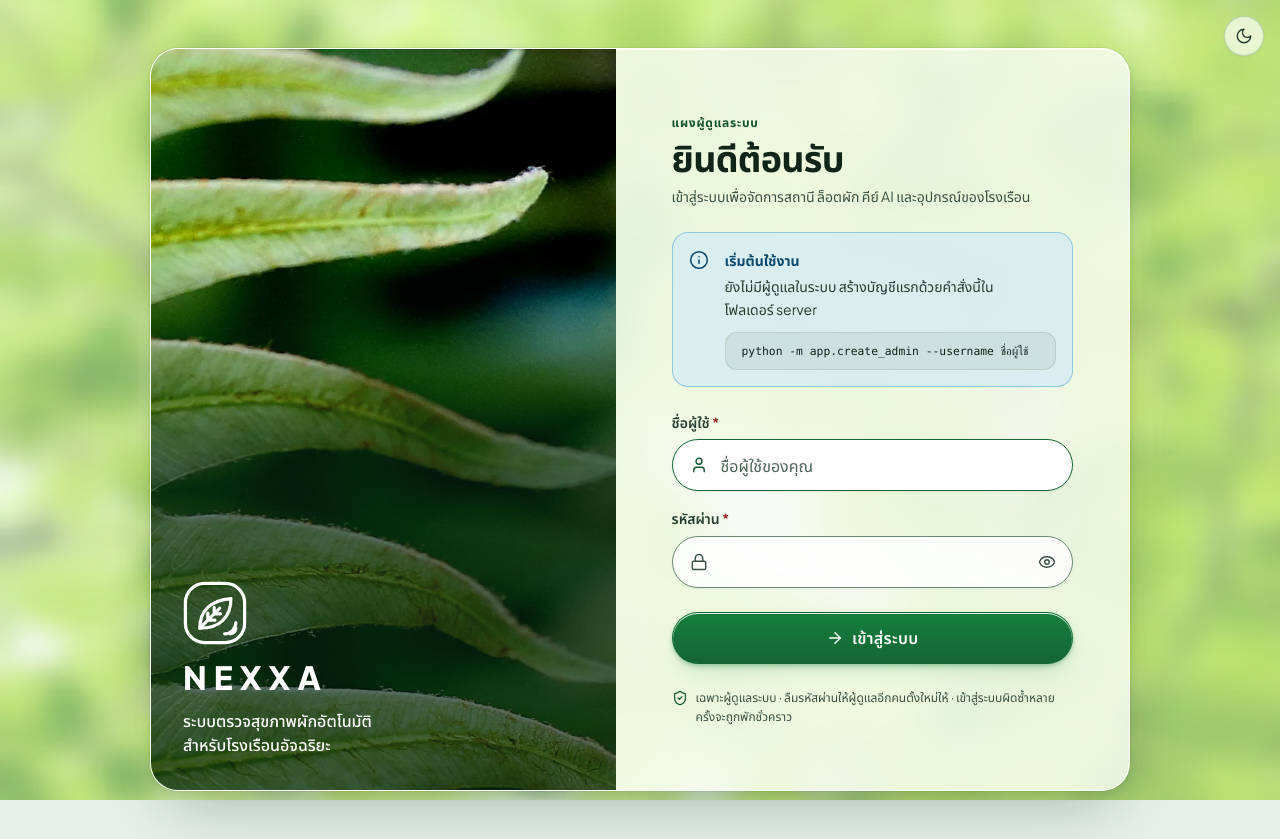
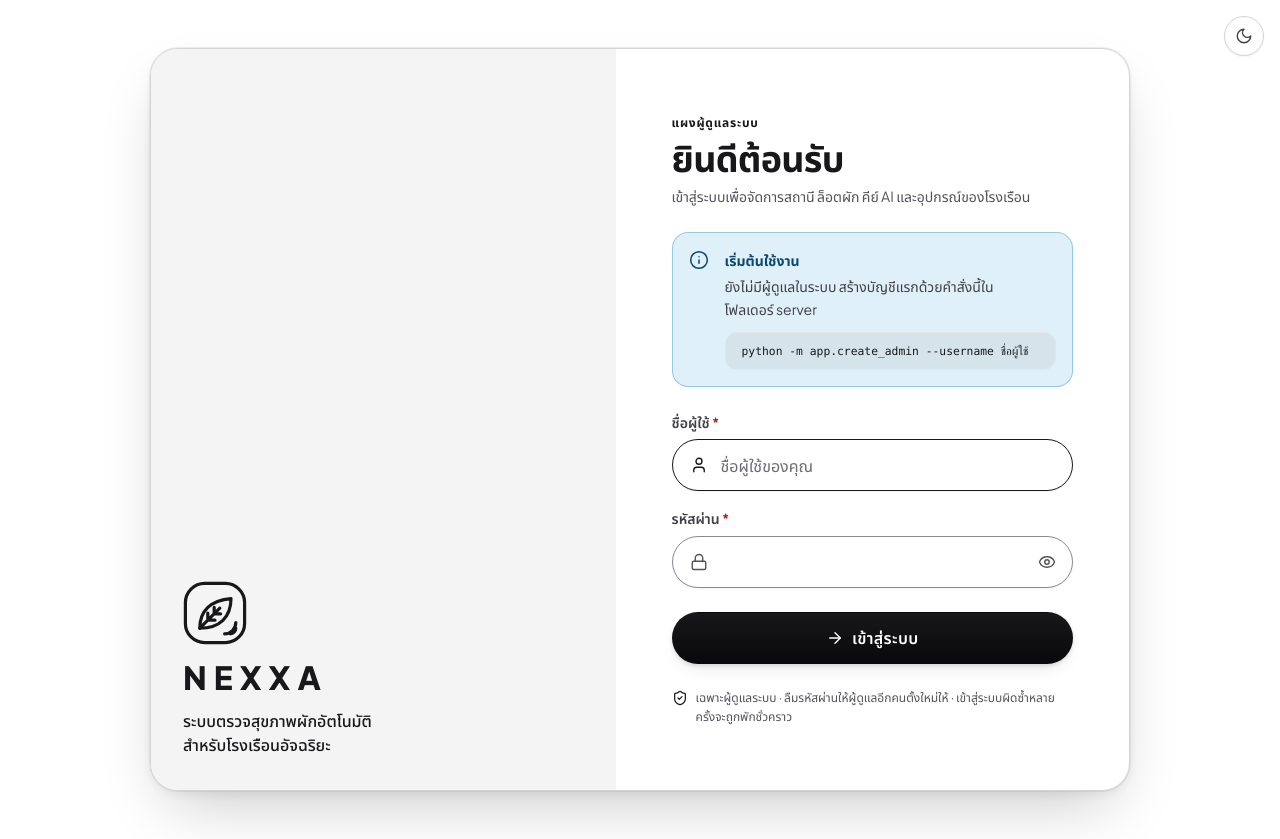
Before and after one commit to En-Tanawat/Nexxa, a FastAPI app: page /login?next=/admin/batches in a window 1280 px wide. Run offline with FastAPI, Linux system fonts and the light colour scheme.

Commit message:
feat: store photos in the database; plain white web theme
- capture_images table holds the photo bytes (survives Render restarts);
  older file-based rows still load from inside the image directory
- light theme is white/neutral grey, no foliage background or login photo;
  default is light (dark only when chosen with the toggle)

```diff
--- a/server/app/main.py
+++ b/server/app/main.py
@@ -321,7 +321,7 @@ def create_capture(
     session.flush()
     # read everything the response and the rollup need before commit(): commit expires the ORM objects
     day, capture_id, station_id = capture.taken_at.date(), capture.id, station.id
-    capture.image_path = storage.save_image(data, round_id, station.id, capture.id)
+    capture.image_path = storage.save_image(session, data, capture.id)
 
     # no AI call here: the station's photos are analysed together when the robot asks for the station summary
     status = "stored" if quality.ok else "retake" if failed_attempt <= settings.max_retakes else "needs_review"
--- a/server/app/seed_demo.py
+++ b/server/app/seed_demo.py
@@ -21,7 +21,7 @@ from sqlalchemy import delete, func, not_, select
 from sqlalchemy.orm import Session
 
 from app import stats
-from app.models import AppSetting, Batch, Capture, Crop, DailyStat, Round, Station, StationAnalysis, Summary
+from app.models import AppSetting, Batch, Capture, CaptureImage, Crop, DailyStat, Round, Station, StationAnalysis, Summary
 
 ANGLES = ["top", "left", "right"]
 STATIONS = 1  # one station for now, holding many plants
@@ -374,6 +374,7 @@ def clear(session: Session) -> dict:
     ).all()
 
     if demo_cap_ids:
+        session.execute(delete(CaptureImage).where(CaptureImage.capture_id.in_(demo_cap_ids)))
         session.execute(delete(Capture).where(Capture.id.in_(demo_cap_ids)))
 
     # Find demo rounds
--- a/server/app/web/static/css/nexxa.css
+++ b/server/app/web/static/css/nexxa.css
@@ -45,7 +45,7 @@
 
   /* Glass + imagery (pre-blurred photo, so no CSS blur filter runs over the whole viewport) */
   --glass-blur: 18px;
-  --bg-image: url("/static/img/foliage-bg.webp");
+  --bg-image: none;
 
   /* Motion (MASTER: 150-300ms) */
   --ease: cubic-bezier(0.2, 0.8, 0.2, 1);
@@ -66,40 +66,40 @@
 /* Light: airy sage. Also the default when JavaScript is off (no data-theme attribute). */
 :root, [data-theme="light"] {
   color-scheme: light;
-  --color-primary: #15803D;
+  --color-primary: #18181B;
   --color-on-primary: #FFFFFF;
-  --color-secondary: #22C55E;
-  --color-on-secondary: #0F2A1A;
-  --color-accent: #15803D;
-  --color-accent-deep: #166534;
+  --color-secondary: #3F3F46;
+  --color-on-secondary: #FFFFFF;
+  --color-accent: #18181B;
+  --color-accent-deep: #09090B;
   --color-on-accent: #FFFFFF;
-  --color-background: #E7F0E8;
-  --color-foreground: #10241A;
-  --color-card: rgba(255, 255, 255, 0.62);
-  --color-card-foreground: #10241A;
-  --color-muted: rgba(16, 72, 40, 0.06);
-  --color-muted-foreground: #3A5043;
-  --color-subtle-foreground: #263C2F;
-  --color-border: #6B8A75;
+  --color-background: #FFFFFF;
+  --color-foreground: #18181B;
+  --color-card: #FFFFFF;
+  --color-card-foreground: #18181B;
+  --color-muted: rgba(0, 0, 0, 0.04);
+  --color-muted-foreground: #52525B;
+  --color-subtle-foreground: #3F3F46;
+  --color-border: #8A8A93;
   --color-destructive: #B91C1C;
   --color-on-destructive: #FFFFFF;
-  --color-ring: #166534;
-  --color-accent-strong: #14532D;
-  --color-accent-soft: rgba(21, 128, 61, 0.12);
-  --color-link-hover: #0E3B20;
+  --color-ring: #18181B;
+  --color-accent-strong: #18181B;
+  --color-accent-soft: rgba(0, 0, 0, 0.06);
+  --color-link-hover: #000000;
   --color-ok-fg: #14532D;
   --color-warn: #D97706;
   --color-warn-fg: #7C3A0A;
   --color-danger-fg: #9F1D1D;
   --color-info: #0284C7;
   --color-info-fg: #0B4A6F;
-  --color-neutral: #5F7466;
-  --color-neutral-fg: #33473A;
-  --color-deep: rgba(16, 72, 40, 0.07);
-  --color-code-fg: #10241A;
-  --color-placeholder: #4E6355;
-  --color-selection: rgba(34, 197, 94, 0.28);
-  --color-focus-glow: rgba(21, 128, 61, 0.24);
+  --color-neutral: #71717A;
+  --color-neutral-fg: #3F3F46;
+  --color-deep: rgba(0, 0, 0, 0.05);
+  --color-code-fg: #18181B;
+  --color-placeholder: #6B6B74;
+  --color-selection: rgba(0, 0, 0, 0.12);
+  --color-focus-glow: rgba(24, 24, 27, 0.18);
 
 
   /* robot screen fills (section 19): solid, >= 4.5:1 text contrast in both themes */
@@ -114,90 +114,90 @@
   --scr-brown-bg: #92400E;
   --scr-brown-fg: #FFFFFF;
 
-  --bg-scrim: rgba(236, 245, 238, 0.45);
-  --glass-bg: rgba(255, 255, 255, 0.62);
-  --glass-bg-soft: rgba(246, 251, 247, 0.62);
-  --glass-bg-strong: rgba(250, 253, 251, 0.8);
-  --glass-border: rgba(255, 255, 255, 0.72);
-  --glass-border-strong: rgba(255, 255, 255, 0.9);
-  --glass-highlight: inset 0 1px 0 rgba(255, 255, 255, 0.85);
-  --divider: rgba(16, 72, 40, 0.12);
-  --input-bg: rgba(255, 255, 255, 0.86);
+  --bg-scrim: #FFFFFF;
+  --glass-bg: #FFFFFF;
+  --glass-bg-soft: #FAFAFA;
+  --glass-bg-strong: #FFFFFF;
+  --glass-border: #E4E4E7;
+  --glass-border-strong: #D4D4D8;
+  --glass-highlight: inset 0 0 0 transparent;
+  --divider: #E4E4E7;
+  --input-bg: #FFFFFF;
   --input-bg-focus: #FFFFFF;
-  --input-border-hover: #567A62;
-  --hover-bg: rgba(21, 128, 61, 0.08);
-  --row-hover: rgba(21, 128, 61, 0.05);
-  --nav-active-bg: rgba(21, 128, 61, 0.13);
-  --nav-active-edge: rgba(21, 128, 61, 0.26);
-  --table-head-bg: rgba(16, 72, 40, 0.05);
-  --btn-secondary-bg: rgba(255, 255, 255, 0.66);
-  --btn-secondary-hover: rgba(255, 255, 255, 0.95);
-  --btn-secondary-border: rgba(16, 72, 40, 0.2);
-  --btn-primary-glow: rgba(21, 128, 61, 0.32);
-  --avatar-ring: rgba(255, 255, 255, 0.95);
-  --art-scrim: rgba(6, 34, 18, 0.66);
-  --art-text: #FFFFFF;
+  --input-border-hover: #52525B;
+  --hover-bg: rgba(0, 0, 0, 0.04);
+  --row-hover: rgba(0, 0, 0, 0.025);
+  --nav-active-bg: rgba(0, 0, 0, 0.06);
+  --nav-active-edge: rgba(0, 0, 0, 0.14);
+  --table-head-bg: #FAFAFA;
+  --btn-secondary-bg: #FFFFFF;
+  --btn-secondary-hover: #F4F4F5;
+  --btn-secondary-border: #D4D4D8;
+  --btn-primary-glow: rgba(0, 0, 0, 0.12);
+  --avatar-ring: #FFFFFF;
+  --art-scrim: #F4F4F5;
+  --art-text: #18181B;
   --toggle-sun: #B45309;
 
   /* Chart series (6): >= 3:1 against the card in this mode; always paired with a dash style + marker. */
-  --chart-1: #166534;
+  --chart-1: #334155;
   --chart-2: #1D4ED8;
   --chart-3: #A14A07;
   --chart-4: #7E22CE;
   --chart-5: #BE123C;
   --chart-6: #0E7490;
 
-  --shadow-sm: 0 1px 2px rgba(18, 52, 32, 0.08);
-  --shadow-md: 0 4px 12px rgba(18, 52, 32, 0.08), 0 1px 3px rgba(18, 52, 32, 0.06);
-  --shadow-lg: 0 12px 32px -8px rgba(18, 52, 32, 0.18), 0 2px 6px rgba(18, 52, 32, 0.06);
-  --shadow-xl: 0 28px 64px -18px rgba(18, 52, 32, 0.32), 0 4px 12px rgba(18, 52, 32, 0.08);
-  --glass-edge: 0 0 0 1px rgba(16, 72, 40, 0.06);
-
-  --robot-cam-bg: #0C1E14;
-  --robot-cam-border: #2A4A37;
-  --robot-chip-bg: rgba(12, 30, 20, 0.78);
+  --shadow-sm: 0 1px 2px rgba(0, 0, 0, 0.05);
+  --shadow-md: 0 4px 12px rgba(0, 0, 0, 0.06), 0 1px 3px rgba(0, 0, 0, 0.05);
+  --shadow-lg: 0 12px 32px -8px rgba(0, 0, 0, 0.12), 0 2px 6px rgba(0, 0, 0, 0.05);
+  --shadow-xl: 0 28px 64px -18px rgba(0, 0, 0, 0.22), 0 4px 12px rgba(0, 0, 0, 0.06);
+  --glass-edge: 0 0 0 1px rgba(0, 0, 0, 0.06);
+
+  --robot-cam-bg: #111113;
+  --robot-cam-border: #3F3F46;
+  --robot-chip-bg: rgba(0, 0, 0, 0.72);
   --robot-chip-border: rgba(255, 255, 255, 0.22);
   --robot-live-red: #DC2626;
-  --robot-step-active-bg: rgba(21, 128, 61, 0.12);
-}
-
-/* Dark: deep forest — the same photo under a heavy green-black scrim. */
+  --robot-step-active-bg: rgba(0, 0, 0, 0.06);
+}
+
+/* Dark: neutral grey. */
 [data-theme="dark"] {
   color-scheme: dark;
-  --color-primary: #15803D;
-  --color-on-primary: #FFFFFF;
-  --color-secondary: #22C55E;
-  --color-on-secondary: #0F2A1A;
-  --color-accent: #15803D;
-  --color-accent-deep: #166534;
-  --color-on-accent: #FFFFFF;
-  --color-background: #0B1911;
-  --color-foreground: #E8F3EB;
-  --color-card: rgba(24, 48, 34, 0.55);
-  --color-card-foreground: #E8F3EB;
-  --color-muted: rgba(190, 240, 205, 0.06);
-  --color-muted-foreground: #A9C2B1;
-  --color-subtle-foreground: #CADBCF;
-  --color-border: #5B7A65;
+  --color-primary: #FAFAFA;
+  --color-on-primary: #18181B;
+  --color-secondary: #D4D4D8;
+  --color-on-secondary: #18181B;
+  --color-accent: #FAFAFA;
+  --color-accent-deep: #E4E4E7;
+  --color-on-accent: #18181B;
+  --color-background: #18181B;
+  --color-foreground: #F4F4F5;
+  --color-card: #232326;
+  --color-card-foreground: #F4F4F5;
+  --color-muted: rgba(255, 255, 255, 0.05);
+  --color-muted-foreground: #A1A1AA;
+  --color-subtle-foreground: #D4D4D8;
+  --color-border: #71717A;
   --color-destructive: #DC2626;
   --color-on-destructive: #FFFFFF;
-  --color-ring: #86EFAC;
-  --color-accent-strong: #6EE79A;
-  --color-accent-soft: rgba(74, 222, 128, 0.14);
-  --color-link-hover: #A7F3C0;
+  --color-ring: #E4E4E7;
+  --color-accent-strong: #FAFAFA;
+  --color-accent-soft: rgba(255, 255, 255, 0.08);
+  --color-link-hover: #FFFFFF;
   --color-ok-fg: #86EFAC;
   --color-warn: #F59E0B;
   --color-warn-fg: #FCD34D;
   --color-danger-fg: #FCA5A5;
   --color-info: #38BDF8;
   --color-info-fg: #7DD3FC;
-  --color-neutral: #9DB3A4;
-  --color-neutral-fg: #CADBCF;
-  --color-deep: rgba(3, 12, 7, 0.55);
-  --color-code-fg: #D7E8DC;
-  --color-placeholder: #8EA897;
-  --color-selection: rgba(74, 222, 128, 0.3);
-  --color-focus-glow: rgba(134, 239, 172, 0.26);
+  --color-neutral: #A1A1AA;
+  --color-neutral-fg: #D4D4D8;
+  --color-deep: rgba(0, 0, 0, 0.35);
+  --color-code-fg: #E4E4E7;
+  --color-placeholder: #A1A1AA;
+  --color-selection: rgba(255, 255, 255, 0.2);
+  --color-focus-glow: rgba(255, 255, 255, 0.2);
 
 
   /* robot screen fills (section 19): solid, >= 4.5:1 text contrast in both themes */
@@ -764,7 +764,7 @@ html:not([data-theme]) .theme-toggle { display: none; }
   width: min(100%, 980px); min-height: 600px; padding: 0; gap: 0; overflow: hidden;
   grid-template-columns: minmax(0, 0.95fr) minmax(0, 1.05fr);
 }
-.auth-split__art { position: relative; isolation: isolate; min-height: 100%; }
+.auth-split__art { position: relative; isolation: isolate; min-height: 100%; background: var(--art-scrim); }
 .auth-split__photo { position: absolute; inset: 0; width: 100%; height: 100%; object-fit: cover; z-index: -2; }
 /* Clear at the top, then a solid scrim under the text block so white text keeps 4.5:1 on any pixel. */
 .auth-split__art::after {
--- a/server/app/web/static/js/theme-init.js
+++ b/server/app/web/static/js/theme-init.js
@@ -1,5 +1,5 @@
 // Sets <html data-theme="light|dark"> before the stylesheet paints (loaded in <head> without defer).
-// Saved choice wins; otherwise follow the system. Storage can be blocked (private mode, policies): never throw.
+// Saved choice wins; otherwise light. Storage can be blocked (private mode, policies): never throw.
 (function () {
   "use strict";
   var theme = null;
@@ -8,18 +8,9 @@
   } catch (e) {
     theme = null;
   }
-  if (theme !== "light" && theme !== "dark") {
-    var dark = false;
-    try {
-      // a page may ask for dark when the visitor has not chosen (the robot screen); a saved choice still wins
-      dark = document.documentElement.getAttribute("data-default-theme") === "dark" || window.matchMedia("(prefers-color-scheme: dark)").matches;
-    } catch (e) {
-      dark = false;
-    }
-    theme = dark ? "dark" : "light";
-  }
+  if (theme !== "light" && theme !== "dark") theme = "light"; // white by default; dark only when the visitor picks it
   document.documentElement.setAttribute("data-theme", theme);
   // Browser chrome colour = the theme's --color-background (light / dark blocks in nexxa.css).
   var meta = document.querySelector('meta[name="theme-color"]');
-  if (meta) meta.setAttribute("content", theme === "dark" ? "#0B1911" : "#E7F0E8");
+  if (meta) meta.setAttribute("content", theme === "dark" ? "#18181B" : "#FFFFFF");
 })();
--- a/server/app/web/templates/base_public.html
+++ b/server/app/web/templates/base_public.html
@@ -5,7 +5,7 @@
   <meta charset="utf-8">
   <meta name="viewport" content="width=device-width, initial-scale=1">
   <meta name="color-scheme" content="light dark">
-  <meta name="theme-color" content="#E7F0E8">
+  <meta name="theme-color" content="#FFFFFF">
   <title>{% block title %}NEXXA{% endblock %} · NEXXA</title>
   {#- Sets data-theme before any stylesheet so the page never flashes the wrong mode. #}
   <script src="/static/js/theme-init.js"></script>
--- a/server/app/web/templates/login.html
+++ b/server/app/web/templates/login.html
@@ -7,7 +7,6 @@
 <main class="auth" id="main" tabindex="-1">
   <section class="card card--auth auth-split" aria-labelledby="login-title">
     <div class="auth-split__art">
-      <img class="auth-split__photo" src="/static/img/login-fern.webp" alt="" width="880" height="1073" decoding="async">
       <div class="auth-split__brand">
         {{ c.logo(64, cls="brand--line") }}
         <p class="auth-split__tagline">ระบบตรวจสุขภาพผักอัตโนมัติ<br>สำหรับโรงเรือนอัจฉริยะ</p>
--- a/server/app/web/templates/screen.html
+++ b/server/app/web/templates/screen.html
@@ -3,7 +3,7 @@
     comparison rows and the lot's trend chart. The long text and the camera sit behind two toggles (in landscape they replace
     the right column). screen.js fills everything with textContent; ?kiosk=1 (decided here) drops the site chrome. -#}
 {% block title %}หน้าจอหุ่นยนต์{% endblock %}
-{% block html_attrs %} data-default-theme="dark"{% endblock %}
+{% block html_attrs %}{% endblock %}
 {% block head %}
   <meta name="description" content="ผลตรวจผักล่าสุดจากหุ่นยนต์ แสดงบนหน้าจอขนาดเล็ก">
   <script src="/static/js/screen.js" type="module"></script>
```
Also changed, not shown: other parts of server/app/web/static/css/nexxa.css (+30 -30 lines), server/app/models.py (+8 -0 lines), server/app/station_analysis.py (+6 -4 lines), server/app/storage.py (+24 -6 lines), server/app/web/routes_admin.py (+4 -6 lines), server/app/web/static/img/CREDITS.md (+1 -6 lines), server/app/web/static/img/foliage-bg.webp (deleted), server/app/web/static/img/login-fern.webp (deleted).
